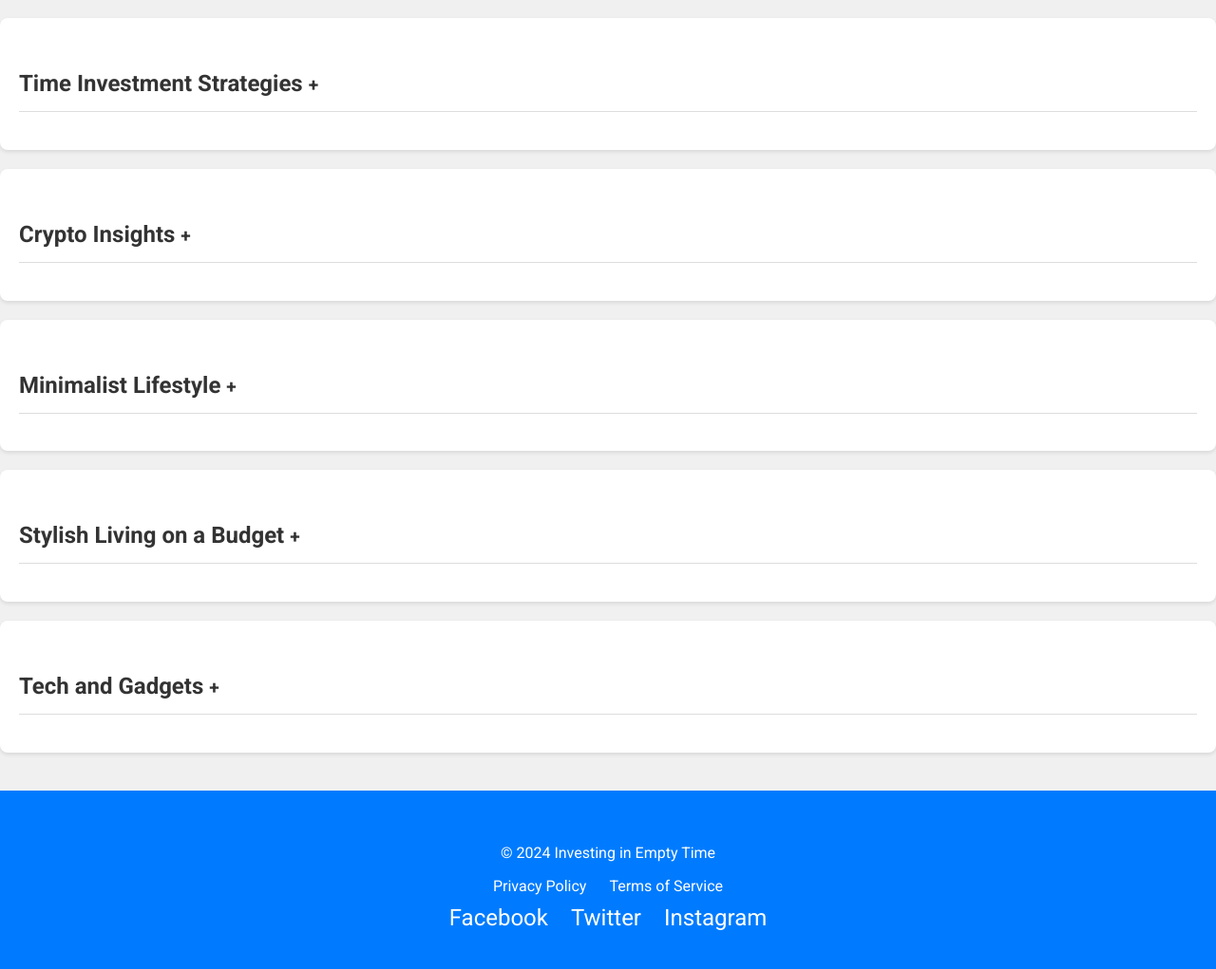
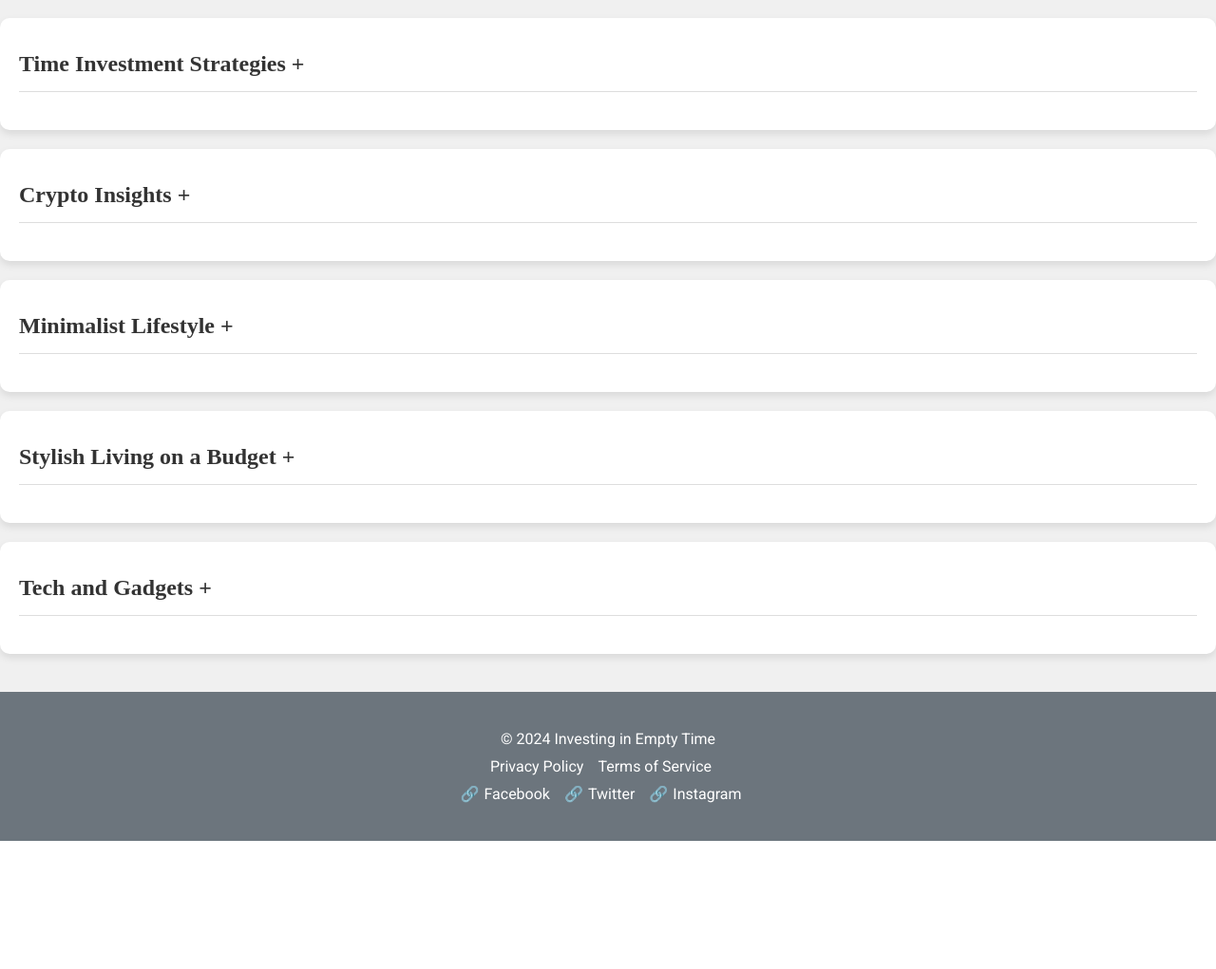
Before and after one commit to april19833/The-Empty-Time-Investor, a PHP site: page /index.html in a window 1280 px wide. Shown: the part 222-1243 px from the top of the page at 95% size. After the commit the page ends 1108 px from the top, so only its background shows below. Run offline with PHP 8.4, Linux system fonts and the light colour scheme.

Commit message:
Update style.css

```diff
--- a/style.css
+++ b/style.css
@@ -1,107 +1,3 @@
-/* Shared styles */
-.card {
-  background-color: #fff;
-  margin-bottom: 20px;
-  border-radius: 8px;
-  box-shadow: 0 2px 4px rgba(0, 0, 0, 0.1);
-  overflow: hidden;
-}
-
-/* Adjustments for accordion items */
-.accordion-item__click-target {
-  cursor: pointer;
-  padding: 15px 0;
-  border-bottom: 1px solid #ddd;
-}
-
-.accordion-item__title {
-  display: flex;
-  justify-content: space-between;
-  align-items: center;
-}
-
-.accordion-item__dropdown {
-  display: none;
-  padding: 15px 0;
-}
-
-.accordion-item__dropdown.open {
-  display: block;
-}
-
-/* Additional styles for visuals */
-.visuals {
-  margin-top: 30px;
-}
-
-.visuals img {
-  max-width: 100%;
-  margin-bottom: 20px;
-}
-
-.visuals .animated {
-  width: 100%;
-  max-width: 600px;
-  margin: 0 auto 20px;
-  display: block;
-  position: relative;
-  overflow: hidden;
-  cursor: pointer;
-}
-
-.visuals .animated img {
-  width: 100%;
-  height: auto;
-  transition: transform 0.5s ease;
-}
-
-.visuals .animated:hover img {
-  transform: scale(1.1);
-}
-
-.visuals .animated .overlay {
-  position: absolute;
-  top: 0;
-  left: 0;
-  width: 100%;
-  height: 100%;
-  background-color: rgba(0, 0, 0, 0.5);
-  color: white;
-  display: flex;
-  justify-content: center;
-  align-items: center;
-  opacity: 0;
-  transition: opacity 0.3s ease;
-}
-
-.visuals .animated:hover .overlay {
-  opacity: 1;
-}
-
-.visuals .animated .text {
-  text-align: center;
-  padding: 20px;
-}
-
-/* Responsive adjustments */
-@media screen and (max-width: 768px) {
-  .container {
-    padding: 10px;
-  }
-
-  .accordion-item__dropdown p {
-    padding: 10px;
-  }
-}
-
-@media screen and (max-width: 480px) {
-  .visuals .animated {
-    width: 100%;
-    max-width: 100%;
-  }
-}
-
-/* Theme-specific styles */
 :root {
   --color-background: #f0f0f0;
   --color-foreground: #333;
@@ -138,6 +34,9 @@ header {
   color: white;
   padding: 20px 0;
   text-align: center;
+  background-image: url('header-background.jpg');
+  background-size: cover;
+  background-position: center;
 }
 
 header h1 {
@@ -173,83 +72,68 @@ button {
   background-color: var(--color-accent);
   color: white;
   border: none;
-  border-radius: 5px;
   cursor: pointer;
-  transition: background-color 0.3s;
+  transition: background-color 0.3s, transform 0.3s;
 }
 
 button:hover {
-  background-color: #007bff;
+  background-color: var(--color-primary);
+  transform: scale(1.1);
 }
 
 main {
   padding: 20px 0;
+  background-color: var(--color-background);
 }
 
-section {
+.card {
   padding: 20px;
+  background-color: white;
+  border-radius: 10px;
+  box-shadow: 0 4px 8px rgba(0, 0, 0, 0.1);
+  margin-bottom: 20px;
+  transition: transform 0.3s, box-shadow 0.3s;
+}
+
+.card:hover {
+  transform: translateY(-10px);
+  box-shadow: 0 8px 16px rgba(0, 0, 0, 0.2);
+}
+
+.card h2 {
+  margin-top: 0;
+  font-family: var(--font-heading);
 }
 
 footer {
-  background-color: var(--color-primary);
+  background-color: var(--color-secondary);
   color: white;
+  padding: 20px 0;
   text-align: center;
-  padding: 20px 0;
 }
 
-.footer-links {
-  margin-top: 10px;
-}
-
-.footer-links a {
+.footer-links a, .social-icons a {
+  text-decoration: none;
   color: white;
-  text-decoration: none;
-  margin: 0 10px;
+  margin-right: 15px;
   transition: color 0.3s;
 }
 
-.footer-links a:hover {
+.footer-links a:hover, .social-icons a:hover {
   color: var(--color-accent);
 }
 
-.social-icons {
+.social-icons a::before {
+  content: '🔗';
+  margin-right: 5px;
+}
+
+footer p {
+  margin: 0;
+}
+
+.footer-links, .social-icons {
+  display: flex;
+  justify-content: center;
   margin-top: 10px;
 }
-
-.social-icons a {
-  color: white;
-  text-decoration: none;
-  margin: 0 10px;
-  font-size: 1.5rem;
-  transition: color 0.3s;
-}
-
-.social-icons a:hover {
-  color: var(--color-accent);
-}
-
-/* Accordion styles */
-.accordion-item__click-target {
-  cursor: pointer;
-  padding: 15px 0;
-  border-bottom: 1px solid #ddd;
-}
-
-.accordion-item__title {
-  display: flex;
-  justify-content: space-between;
-  align-items: center;
-}
-
-.accordion-item__dropdown {
-  display: none;
-  padding: 15px 0;
-}
-
-.accordion-item__dropdown.open {
-  display: block;
-}
-
-.accordion-icon {
-  font-size: 1.2rem;
-}
```
